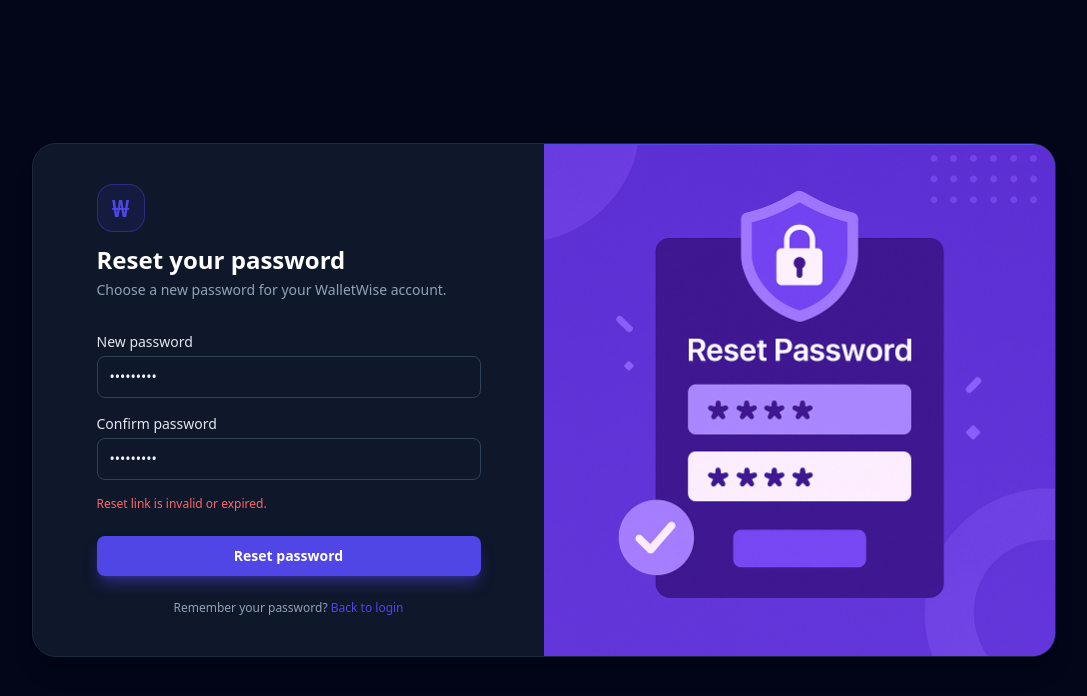
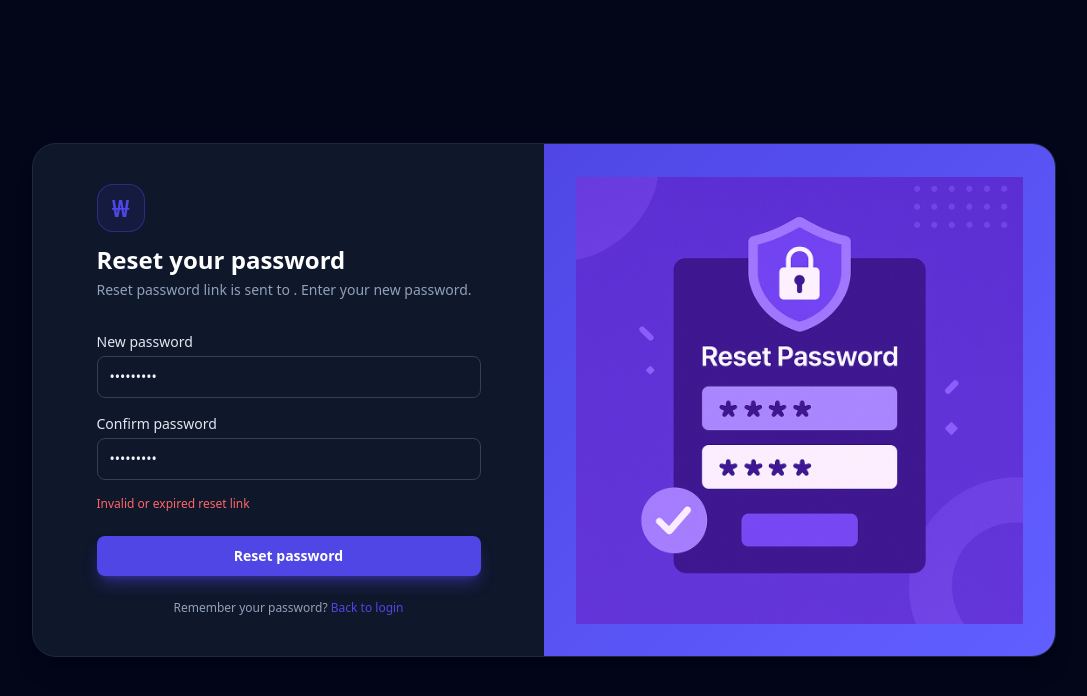
Before and after one commit to rohit679/walletwise, a React (Vite) app in the folder frontend/: page /reset-password in a window 1280 px wide. Both pictures are taken after typing "Sample123", "Sample123" into the empty fields and a click on the button "Reset password". Shown: the top 696 px of the page, without its empty margins (96-1183 px from the left). Built offline with nearby package versions, Linux system fonts and the light colour scheme; no server answers.

Commit message:
reset password page creaed

```diff
--- /dev/null
+++ b/frontend/src/hooks/useResetPasswordForm.ts
@@ -0,0 +1,57 @@
+// src/hooks/useResetPasswordForm.ts
+import { useSearchParams, useNavigate } from "react-router-dom";
+import { useForm } from "react-hook-form";
+import { useToast } from "../context/ToastContext";
+import { yupResolver } from "@hookform/resolvers/yup";
+import { resetPasswordSchema } from "../lib/validation/authShemas";
+import { resetPassword } from "../services/authService";
+import { useState } from "react";
+
+type ResetPasswordFormValues = {
+  newPassword: string;
+  confirmPassword: string;
+};
+
+export function useResetPasswordForm() {
+  const [searchParams] = useSearchParams();
+  const token = searchParams.get("token");
+  const email = searchParams.get("email");
+  const { showToast } = useToast();
+  const navigate = useNavigate();
+
+  const [serverError, setServerError] = useState<string | null>(null);
+  const [isSubmitting, setIsSubmitting] = useState(false);
+
+  const form = useForm<ResetPasswordFormValues>({
+    resolver: yupResolver(resetPasswordSchema),
+    mode: "onBlur",
+  });
+
+  const onSubmit = async (values: any) => {
+    console.log("ResetPasswordForm onSubmit values:", values);
+    setServerError(null);
+    if (!token || !email) {
+      setServerError("Invalid or expired reset link");
+      return;
+    }
+
+    try {
+      setIsSubmitting(true);
+      await resetPassword({
+        token,
+        email,
+        newPassword: values.newPassword,
+      });
+
+      showToast({ type: "success", message: "Password reset successfully" });
+      navigate("/login");
+    } catch (err: any) {
+      setServerError(err?.message || "Failed to reset password");
+      showToast({ type: "error", message: err?.message || "Failed to reset" });
+    } finally {
+      setIsSubmitting(false);
+    }
+  };
+
+  return { form, onSubmit, serverError, isSubmitting, email };
+}
--- a/frontend/src/pages/ResetPassword.tsx
+++ b/frontend/src/pages/ResetPassword.tsx
@@ -1,144 +1,85 @@
-// src/pages/ResetPasswordPage.jsx
-import React, { useState } from "react";
-import { Link, useSearchParams } from "react-router-dom";
+import { Link } from "react-router-dom";
 import resetIllustration from "../assets/resetpassword.png";
+import TextInput from "../components/form/TextInput";
+import { useResetPasswordForm } from "../hooks/useResetPasswordForm";
 
 export default function ResetPasswordPage() {
-  const [searchParams] = useSearchParams();
-  const [newPassword, setNewPassword] = useState("");
-  const [confirmPassword, setConfirmPassword] = useState("");
-  const [error, setError] = useState("");
-  const [success, setSuccess] = useState("");
-  const [isLoading, setIsLoading] = useState(false);
-
-  // Example: token comes from /reset-password?token=xxx
-  const token = searchParams.get("token");
-
-  const handleSubmit = async (e) => {
-    e.preventDefault();
-    setError("");
-    setSuccess("");
-
-    if (newPassword !== confirmPassword) {
-      setError("Passwords do not match.");
-      return;
-    }
-
-    if (!token) {
-      setError("Reset link is invalid or expired.");
-      return;
-    }
-
-    try {
-      setIsLoading(true);
-      // TODO: call your backend reset API
-      // const res = await fetch("/api/auth/reset-password", {...});
-      console.log("Reset password submit", { token, newPassword });
-
-      // Simulate success
-      setTimeout(() => {
-        setIsLoading(false);
-        setSuccess("Your password has been reset successfully.");
-      }, 600);
-    } catch (err) {
-      setIsLoading(false);
-      setError("Something went wrong. Please try again.");
-    }
-  };
+  const {
+    form: {
+      register,
+      handleSubmit,
+      formState: { errors },
+    },
+    onSubmit,
+    serverError,
+    isSubmitting,
+    email,
+  } = useResetPasswordForm();
 
   return (
     <div className="min-h-screen bg-slate-950 flex items-center justify-center px-4">
-      <div
-        className="
-        w-full max-w-5xl bg-slate-900 border border-slate-800 rounded-3xl
-        shadow-xl overflow-hidden grid grid-cols-1 md:grid-cols-2
-      "
-      >
+      <div className="w-full max-w-5xl bg-slate-900 border border-slate-800 rounded-3xl shadow-xl overflow-hidden grid grid-cols-1 md:grid-cols-2">
+
         {/* Left: Form */}
         <div className="p-8 md:p-10 flex items-center justify-center">
           <div className="w-full max-w-sm">
+
             {/* Branding */}
             <div className="mb-8 text-center md:text-left">
-              <div
-                className="inline-flex items-center justify-center w-12 h-12
-                rounded-2xl bg-[#4f46e5]/10 border border-[#4f46e5]/40 mb-3"
-              >
+              <div className="inline-flex items-center justify-center w-12 h-12 rounded-2xl bg-[#4f46e5]/10 border border-[#4f46e5]/40 mb-3">
                 <span className="text-2xl font-bold text-[#4f46e5]">₩</span>
               </div>
-              <h1 className="text-2xl font-semibold text-white">
-                Reset your password
-              </h1>
+              <h1 className="text-2xl font-semibold text-white">Reset your password</h1>
               <p className="mt-1 text-sm text-slate-400">
-                Choose a new password for your WalletWise account.
+                Reset password link is sent to <span className="text-slate-200 font-medium">{email}</span>. Enter your new password.
               </p>
             </div>
 
             {/* Form */}
-            <form className="space-y-4" onSubmit={handleSubmit}>
-              <div>
-                <label
-                  htmlFor="newPassword"
-                  className="block text-sm font-medium text-slate-200 mb-1"
-                >
-                  New password
-                </label>
-                <input
+            <form className="space-y-4" onSubmit={handleSubmit(onSubmit)}>
+
+              <TextInput
                 id="newPassword"
+                label="New password"
                 type="password"
-                  required
-                  value={newPassword}
-                  onChange={(e) => setNewPassword(e.target.value)}
                 placeholder="Enter a strong password"
-                  className="w-full rounded-lg bg-slate-900 border border-slate-700 px-3 py-2.5
-                  text-sm text-slate-100 placeholder-slate-500 focus:outline-none
-                  focus:ring-2 focus:ring-[#4f46e5]"
+                autoComplete="new-password"
+                register={register}
+                error={errors.newPassword?.message as string}
               />
-              </div>
 
-              <div>
-                <label
-                  htmlFor="confirmPassword"
-                  className="block text-sm font-medium text-slate-200 mb-1"
-                >
-                  Confirm password
-                </label>
-                <input
+              <TextInput
                 id="confirmPassword"
+                label="Confirm password"
                 type="password"
-                  required
-                  value={confirmPassword}
-                  onChange={(e) => setConfirmPassword(e.target.value)}
                 placeholder="Re-enter your new password"
-                  className="w-full rounded-lg bg-slate-900 border border-slate-700 px-3 py-2.5
-                  text-sm text-slate-100 placeholder-slate-500 focus:outline-none
-                  focus:ring-2 focus:ring-[#4f46e5]"
+                autoComplete="new-password"
+                register={register}
+                error={errors.confirmPassword?.message as string}
               />
-              </div>
 
-              {error && <p className="text-xs text-red-400 mt-1">{error}</p>}
-
-              {success && (
-                <p className="text-xs text-emerald-400 mt-1">{success}</p>
+              {serverError && (
+                <p className="text-xs text-red-400 mt-1">{serverError}</p>
               )}
 
               <button
                 type="submit"
-                disabled={isLoading}
-                className={`w-full mt-2 rounded-lg py-2.5 text-sm font-semibold text-white
-                shadow-lg shadow-[#4f46e5]/40 transition
-                ${isLoading ? "bg-indigo-400 cursor-not-allowed" : "bg-[#4f46e5] hover:bg-indigo-500"}`}
+                // disabled={isSubmitting}
+                className={`w-full mt-2 rounded-lg py-2.5 text-sm font-semibold text-white shadow-lg shadow-[#4f46e5]/40 transition
+                  ${
+                    isSubmitting
+                      ? "bg-indigo-400 cursor-not-allowed"
+                      : "bg-[#4f46e5] hover:bg-indigo-500"
+                  }`}
               >
-                {isLoading ? "Resetting..." : "Reset password"}
+                {isSubmitting ? "Resetting..." : "Reset password"}
               </button>
             </form>
 
             {/* Footer */}
             <p className="mt-6 text-center text-xs text-slate-400">
               Remember your password?{" "}
-              <Link
-                to="/login"
-                className="text-[#4f46e5] hover:text-indigo-300"
-              >
+              <Link to="/login" className="text-[#4f46e5] hover:text-indigo-300">
                 Back to login
               </Link>
             </p>
@@ -150,7 +91,7 @@
           <img
             src={resetIllustration}
             alt="WalletWise reset password illustration"
-            className="w-full h-full object-contain"
+            className="w-full h-full object-contain p-8"
           />
         </div>
       </div>
```
Lines whose indentation alone changed are shown as unchanged.
